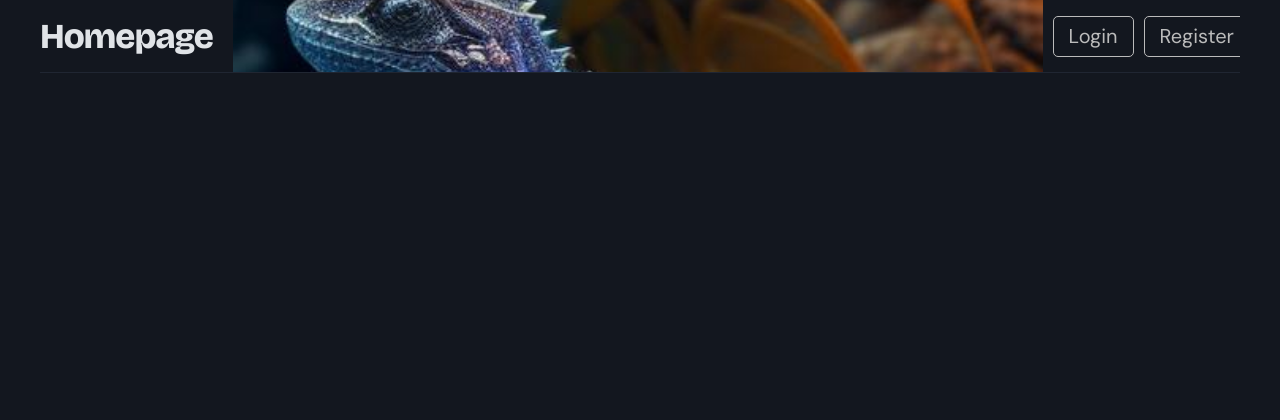
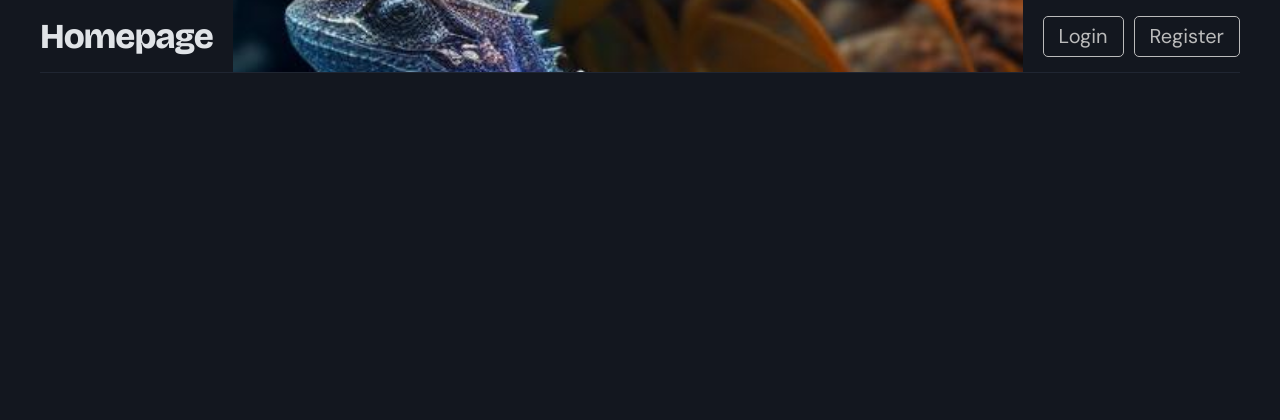
Before and after one commit to Cybernetic-Ransomware/Animals_Healthcare_Application, a Django app: template src/ahc/apps/animals/templates/animals/archive.html in a window 1280 px wide. Shown: the top 420 px of the page. Run offline with Django 4.2, Linux system fonts and the light colour scheme; the template is opened without the code that fills it, so the values that code supplies are empty.

Commit message:
fix(ui): stop site header overflow from clipping the last nav button

```diff
--- a/static/css/custom_pico.css
+++ b/static/css/custom_pico.css
@@ -185,6 +185,9 @@ h1, h2, h3, h4, h5, h6 {
 
 .site-header__user-nav nav ul {
   margin-bottom: 0;
+  /* Pico's default -10px nav ul margin bleeds into container padding elsewhere; .site-header
+     has none at this width, so overflow: hidden clips the last button without this reset. */
+  margin-inline: 0;
   flex-wrap: nowrap;
   align-items: center;
   gap: 0.5rem;
```
